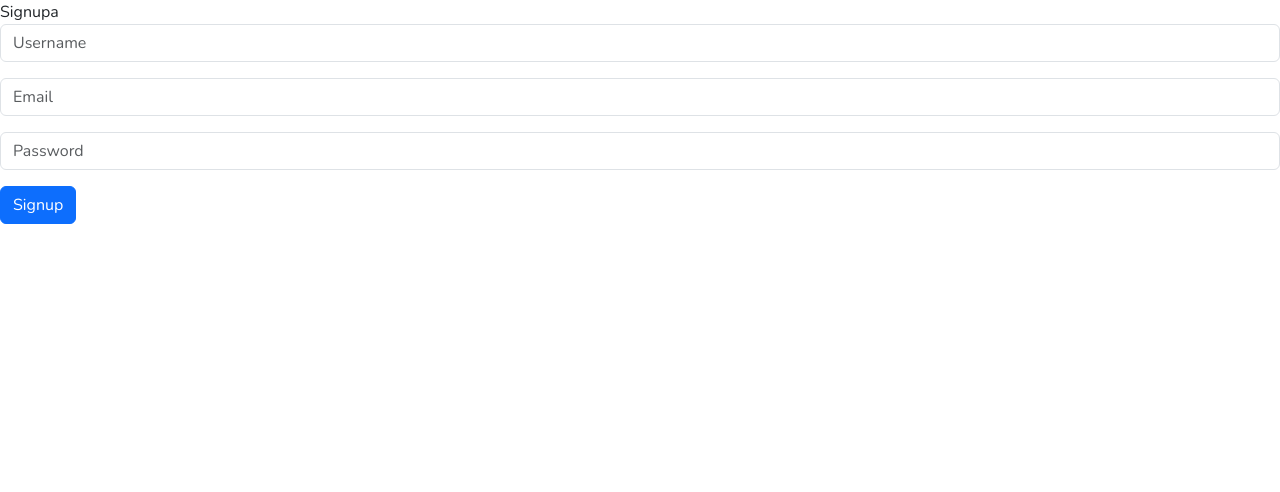
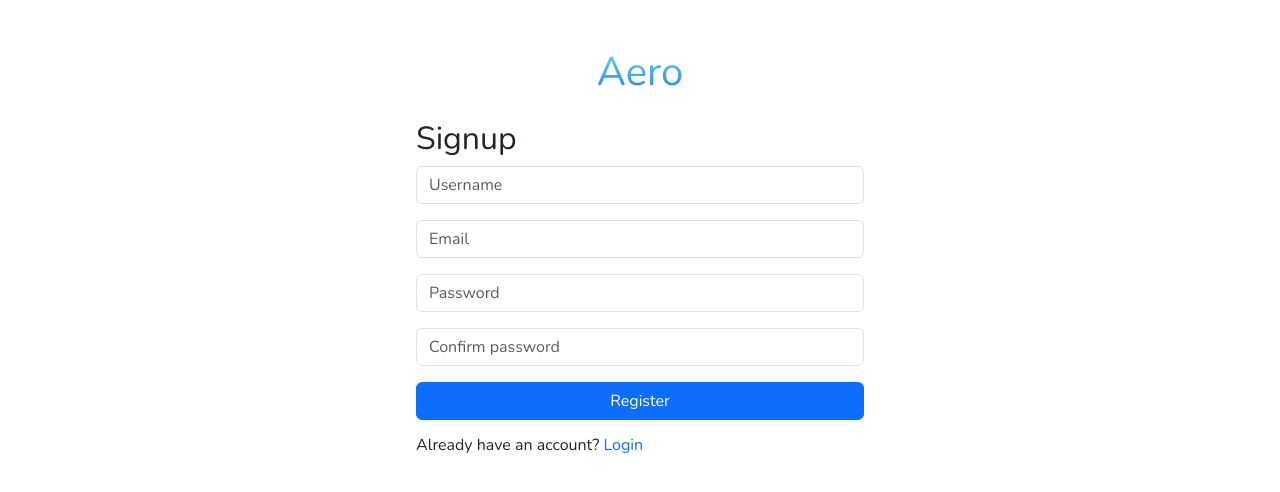
Before and after one commit to LorenzoAblis/Studious, a React (Vite) app in the folder client/: page / in a window 1280 px wide. Shown: the top 492 px of the page. Built offline with nearby package versions, Linux system fonts and the light colour scheme.

Commit message:
iwjdiidjewide

```diff
--- a/client/package.json
+++ b/client/package.json
@@ -10,6 +10,7 @@
     "preview": "vite preview"
   },
   "dependencies": {
+    "bootstrap": "^5.3.2",
     "react": "^18.2.0",
     "react-bootstrap": "^2.9.1",
     "react-components": "^0.5.1",
--- /dev/null
+++ b/client/src/Signup.css
@@ -0,0 +1,27 @@
+a:link {
+  text-decoration: none;
+}
+
+a:visited {
+  text-decoration: none;
+}
+
+a:hover {
+  text-decoration: none;
+}
+
+a:active {
+  text-decoration: none;
+}
+
+.aero-title {
+  text-align: center;
+  background: -webkit-linear-gradient(#6bdfdb, #2278fb);
+  -webkit-background-clip: text;
+  -webkit-text-fill-color: transparent;
+}
+
+.form-container {
+  margin: auto;
+  width: 35%;
+}
--- a/client/src/Signup.jsx
+++ b/client/src/Signup.jsx
@@ -1,24 +1,42 @@
 import React from "react";
 import "./global.css";
-
-import { Form, Button } from "react-bootstrap";
+import { Form, Button, Container } from "react-bootstrap";
+import "./Signup.css";
 
 const Signup = () => {
   return (
     <>
-      Signupa
+      <div className="form-container mt-5">
+        <h1 className="mb-4 aero-title">Aero</h1>
+        <h2>Signup</h2>
         <Form>
           <Form.Group className="mb-3">
-          <Form.Control type="text" placeholder="Username" name="location" />
+            <Form.Control type="text" placeholder="Username" name="username" />
           </Form.Group>
           <Form.Group className="mb-3">
-          <Form.Control type="text" placeholder="Email" name="date" />
+            <Form.Control type="text" placeholder="Email" name="email" />
           </Form.Group>
           <Form.Group className="mb-3">
-          <Form.Control type="text" placeholder="Password" name="opponent" />
+            <Form.Control type="text" placeholder="Password" name="password" />
+          </Form.Group>
+          <Form.Group className="mb-3">
+            <Form.Control
+              type="text"
+              placeholder="Confirm password"
+              name="confirmPassword"
+            />
           </Form.Group>
         </Form>
-      <Button variant="primary">Signup</Button>
+        <Button variant="primary" className="w-100">
+          Register
+        </Button>
+
+        <div className="mt-3">
+          <h6>
+            Already have an account? <a href="">Login</a>
+          </h6>
+        </div>
+      </div>
     </>
   );
 };
```
Also changed, not shown: 1 other file (tests, documents, lock files or other folders). Lines whose indentation alone changed are shown as unchanged.
